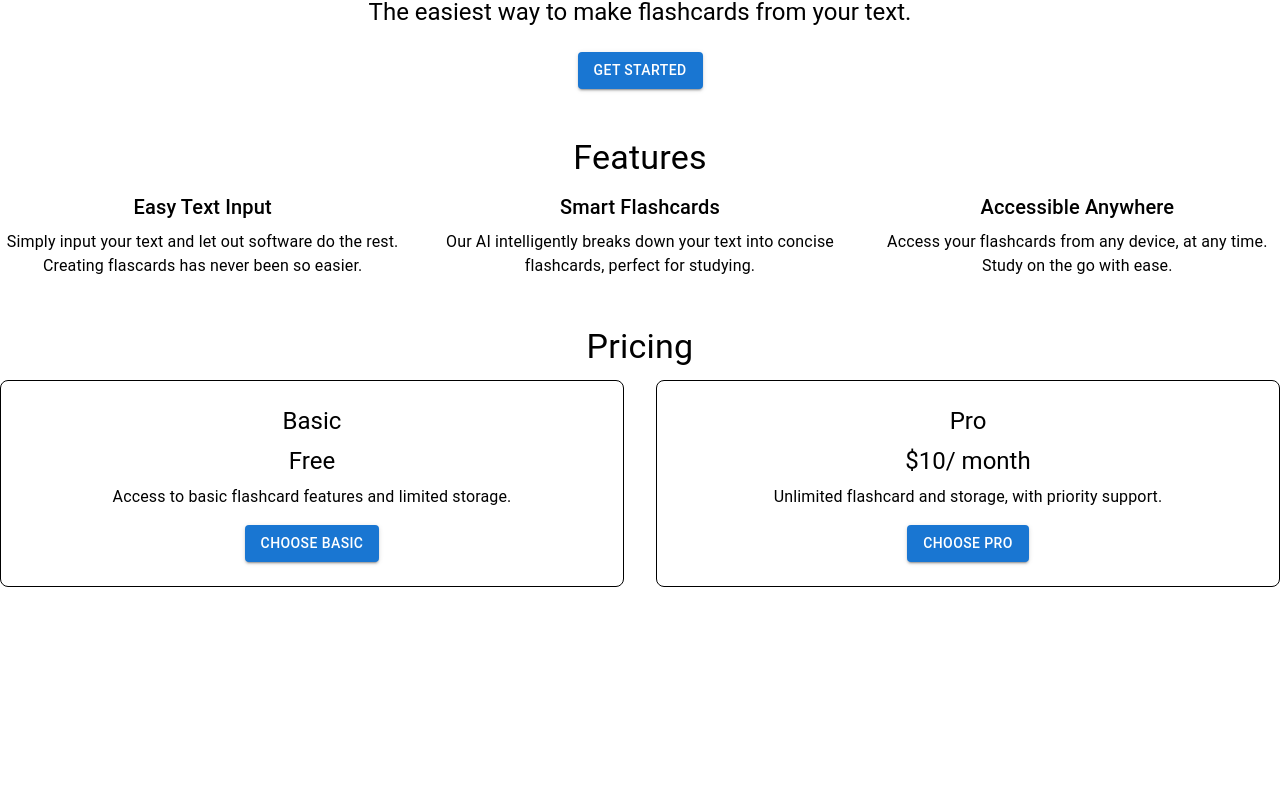
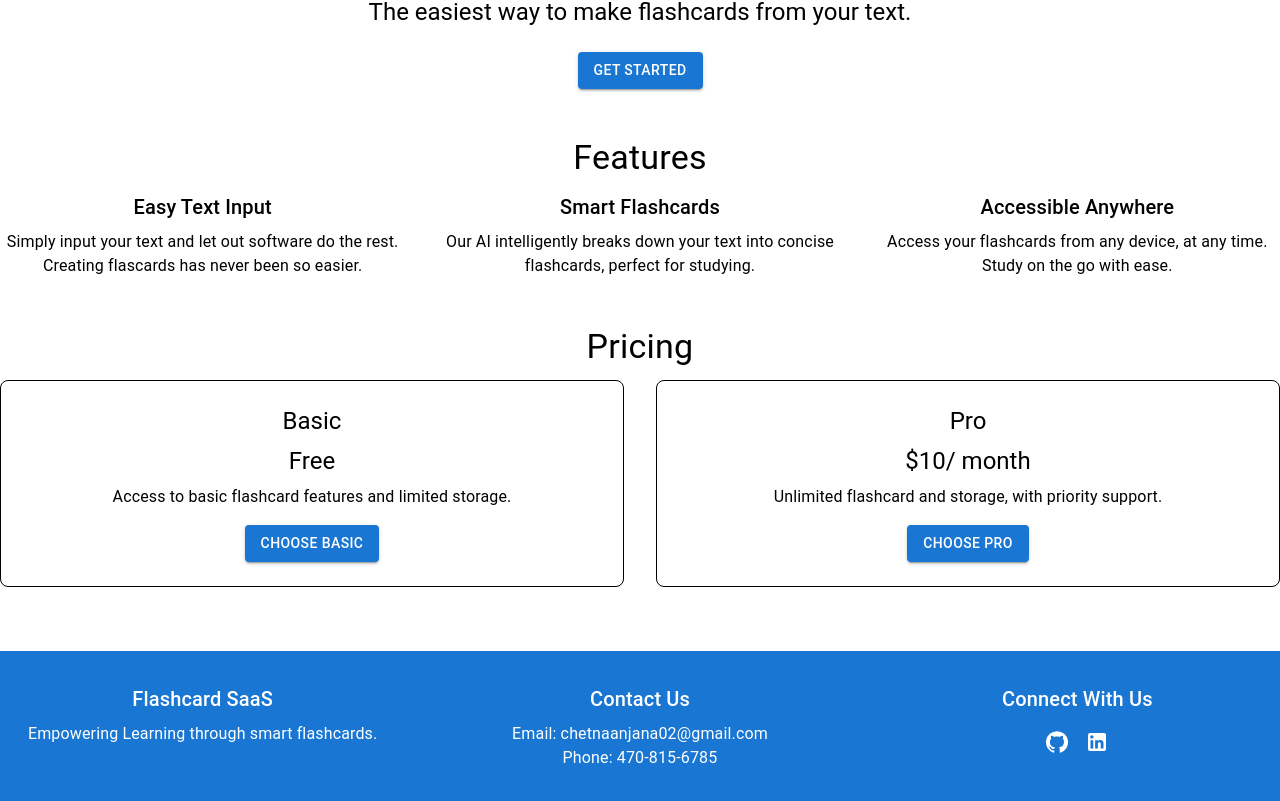
Before and after one commit to ChetnaAnjana/AI-Flashcards, a Next.js app: page / in a window 1280 px wide. Shown: the part 193-994 px from the top of the page. Before the commit the page ends 828 px from the top, so only its background shows below. Built offline with nearby package versions, Linux system fonts and the light colour scheme; no server answers.

Commit message:
fifth commit

```diff
--- a/app/page.js
+++ b/app/page.js
@@ -1,7 +1,9 @@
 "use client";
 import getStripe from "@/utils/get-stripe";
 import { SignedIn, SignedOut, UserButton } from "@clerk/nextjs";
-import { Toolbar, Typography } from "@mui/material";
+import GitHubIcon from "@mui/icons-material/GitHub";
+import LinkedInIcon from "@mui/icons-material/LinkedIn";
+import { IconButton, Toolbar, Typography } from "@mui/material";
 import AppBar from "@mui/material/AppBar";
 import Box from "@mui/material/Box";
 import Button from "@mui/material/Button";
@@ -42,6 +44,9 @@ export default function Home() {
           <Typography variant="h6" style={{ flexGrow: 1 }}>
             Flashcard SaaS
           </Typography>
+          <Button color="inherit" href="/">
+            Home Page
+          </Button>
           <SignedOut>
             <Button color="inherit" href="/sign-in">
               Login
@@ -191,6 +196,56 @@ export default function Home() {
           </Grid>
         </Grid>
       </Box>
+
+      <Box
+        sx={{
+          mt: 8,
+          py: 4,
+          backgroundColor: "primary.main",
+          color: "white",
+          textAlign: "center",
+        }}
+      >
+        <Grid container spacing={4}>
+          <Grid item xs={12} md={4}>
+            <Typography variant="h6" gutterBottom>
+              Flashcard SaaS
+            </Typography>
+            <Typography>
+              {" "}
+              Empowering Learning through smart flashcards.
+            </Typography>
+          </Grid>
+          <Grid item xs={12} md={4}>
+            <Typography variant="h6" gutterBottom>
+              Contact Us
+            </Typography>
+            <Typography>Email: chetnaanjana02@gmail.com</Typography>
+            <Typography>Phone: 470-815-6785</Typography>
+          </Grid>
+          <Grid item xs={12} md={4}>
+            <Typography variant="h6" gutterBottom>
+              Connect With Us
+            </Typography>
+            <IconButton
+              color="inherit"
+              href="https://github.com/ChetnaAnjana"
+              target="_blank"
+              rel="noopener"
+            >
+              <GitHubIcon />
+            </IconButton>
+            <IconButton
+              color="inherit"
+              href="https://www.linkedin.com/in/chetna-anjana-695932206/"
+              target="_blank"
+              rel="noopener"
+            >
+              <LinkedInIcon />
+            </IconButton>
+          </Grid>
+        </Grid>
+      </Box>
     </container>
   );
 }
--- a/app/sign-in/[[...sign-in]]/page.js
+++ b/app/sign-in/[[...sign-in]]/page.js
@@ -18,7 +18,9 @@ export default function SignUpPage() {
           <Typography variant="h6" style={{ flexGrow: 1 }}>
             Flashcard SaaS
           </Typography>
-
+          <Button color="inherit" href="/">
+            Home Page
+          </Button>
           <Button color="inherit">
             <Link href="/sign-in" passHref>
               Login
--- a/app/sign-up/[[...sign-up]]/page.js
+++ b/app/sign-up/[[...sign-up]]/page.js
@@ -18,7 +18,9 @@ export default function SignUpPage() {
           <Typography variant="h6" style={{ flexGrow: 1 }}>
             Flashcard SaaS
           </Typography>
-
+          <Button color="inherit" href="/">
+            Home Page
+          </Button>
           <Button color="inherit">
             <Link href="/sign-in" passHref>
               Login
```
Also changed, not shown: app/flashcard/page.js (+29 -2 lines), app/flashcards/page.js (+29 -1 lines), app/generate/page.js (+73 -5 lines).
